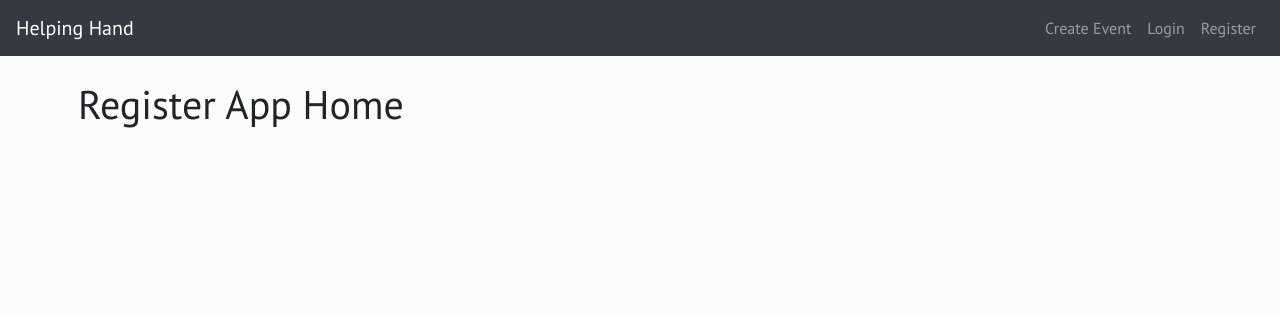
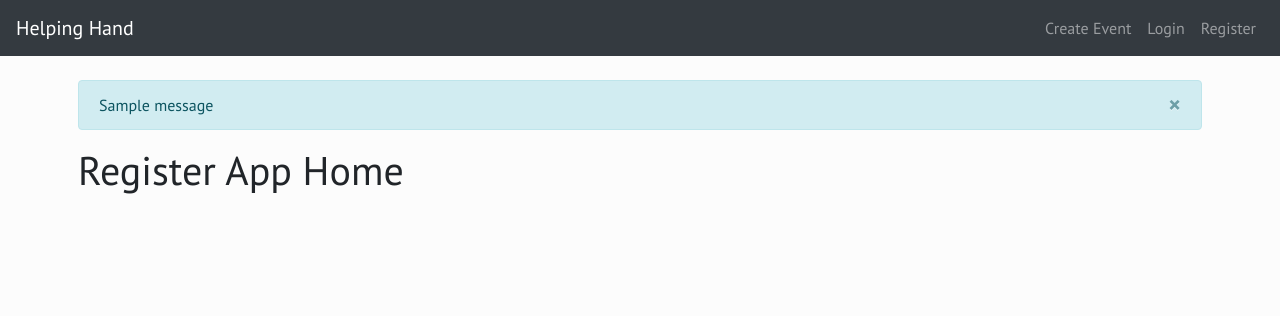
Before and after one commit to ExpressHermes/Helping-Hand, a Django app: template register/templates/register/home.html in a window 1280 px wide. Shown: the top 316 px of the page. Run offline with Django 3.2, Linux system fonts and the light colour scheme; the template is opened without the code that fills it, so the values that code supplies are empty; tables that the repository leaves empty hold one stand-in row (values such as "Sample post"); one stand-in notice (Sample message) is shown; some libraries are stand-ins or nearby versions.

Commit message:
Added message 'You need to register yourself first' when login page redirects to the register page

```diff
--- a/register/templates/register/base.html
+++ b/register/templates/register/base.html
@@ -48,6 +48,13 @@
           </button>
         </div>
       {% endif %}
+      {% for message in messages %}
+        <div class="alert alert-info alert-dismissible fade show" role="alert"> {{ message }}
+          <button type="button" class="close" data-dismiss="alert" aria-label="Close">
+            <span aria-hidden="true">&times;</span>
+          </button>
+        </div>
+      {% endfor %}
       {% block content %}
       {% endblock content %}
     </div>
--- a/register/views.py
+++ b/register/views.py
@@ -3,6 +3,7 @@ from . import forms
 from django.urls import reverse
 from django.contrib.auth import authenticate, login, logout
 from django.contrib.auth.decorators import login_required
+from django.contrib import messages
 # Create your views here.
 
 def home_page(request):
@@ -38,6 +39,7 @@ def user_login(request):
                 login(request, user)
                 return render(request, 'mainapp/home.html', {'message': 'Logged in successfully!'})
         else:
+            messages.warning(request, 'You need to register yourself first!')
             return redirect('/register/')
     else:
         return render(request, 'register/login.html')
```
